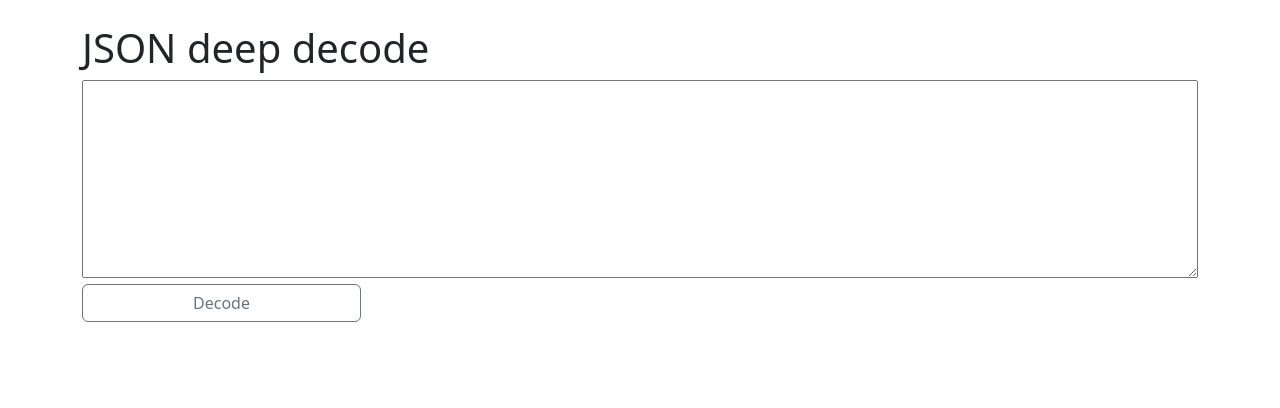
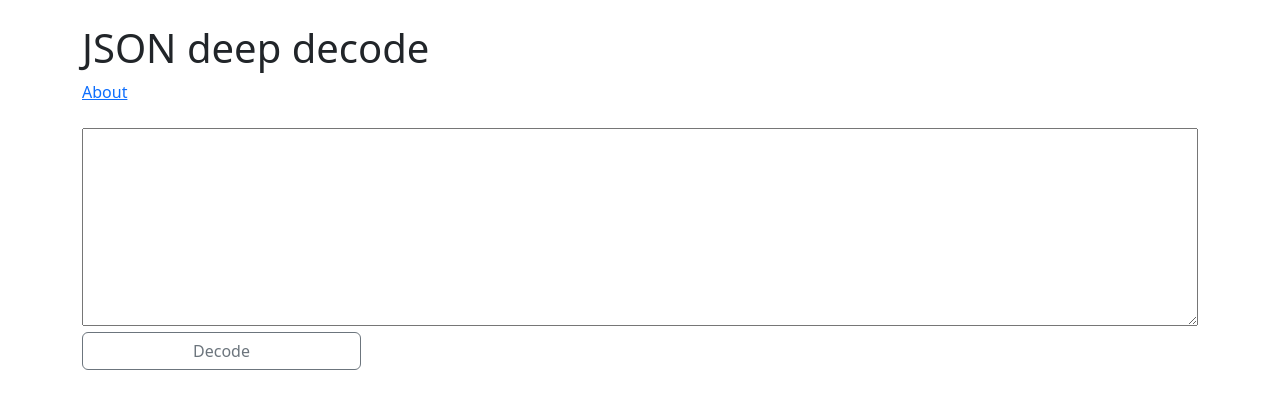
Before and after one commit to mindaugasw/json-deep-decoder, a plain HTML site: page index.html in a window 1280 px wide. Drawn offline with nearby package versions, Linux system fonts and the light colour scheme.

Commit message:
Add README

```diff
--- a/index.html
+++ b/index.html
@@ -20,8 +20,19 @@
 </head>
 <body>
     <div class="container">
-        <br>
-        <h1>JSON deep decode</h1>
+        <div id="header-container">
+            <br>
+            <h1>JSON deep decode</h1>
+            <a
+                href="https://github.com/mindaugasw/json-deep-decoder"
+                target="_blank"
+                rel="noopener noreferrer"
+            >
+                About
+            </a>
+            <br>
+            <br>
+        </div>
 
         <div id="input-container">
             <textarea
@@ -38,9 +49,9 @@
                     Decode
                 </button>
             </div>
+            <br>
         </div>
 
-        <br>
         <div id="error-container" hidden class="alert alert-danger" role="alert">
             A simple warning alert—check it out!
         </div>
```
Also changed, not shown: 1 other file.
